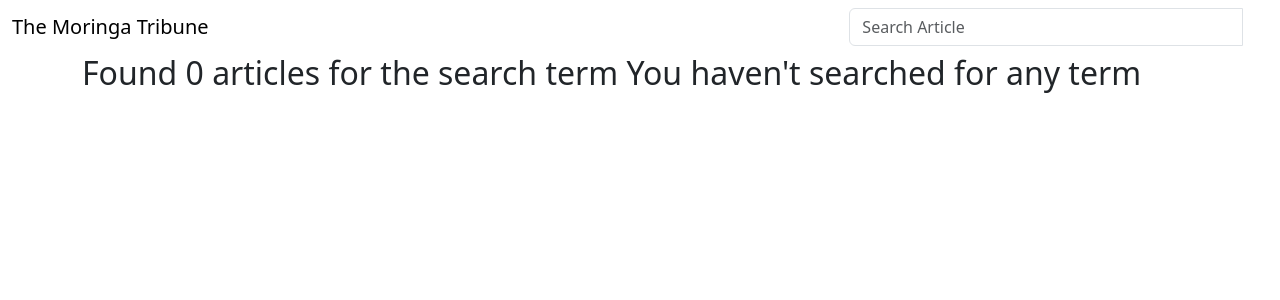
After one commit to Burence1/The-Moringa-Tribune, a Django app: page /search/ in a window 1280 px wide. The commit adds this page. Shown: the top 300 px of the page. Run offline with Django 3.2, Linux system fonts and the light colour scheme; some libraries are stand-ins or nearby versions.

Commit message:
add search logic

```diff
--- a/news/admin.py
+++ b/news/admin.py
@@ -1,8 +1,11 @@
 from django.contrib import admin
 from .models import Article,Editor,tags
+
+class ArticleAdmin(admin.ModelAdmin):
+  filter_horizontal=('tags',)
 
 # Register your models here.
 
 admin.site.register(Editor)
-admin.site.register(Article)
+admin.site.register(Article,ArticleAdmin)
 admin.site.register(tags)
--- /dev/null
+++ b/news/templates/all-news/search.html
@@ -0,0 +1,26 @@
+{%extends 'all-news/base.html'%}
+{% block content %}
+<div class="container">
+
+  <div class="row">
+    {% if articles%}
+    <h2>Found {{ articles|length }} of searched term {{message}}</h2>
+    {% else %}
+    <h2> Found 0 articles for the search term {{message}}</h2>
+    {% endif %}
+
+  </div>
+
+  <div class="row">
+
+    {% if articles %}
+    {% for article in articles %}
+    <div class="col-sm-6 col-md-3">
+      <h1>{{article.title}}</h1>
+      <p>{{article.post}}</p>
+    </div>
+    {% endfor %}
+    {% endif %}
+  </div>
+</div>
+{% endblock %}
--- a/news/templates/navbar.html
+++ b/news/templates/navbar.html
@@ -13,6 +13,22 @@
       <div class="navbar-header">
         <a class="navbar-brand" href="{% url 'newsToday' %}">The Moringa Tribune</a>
       </div>
+
+      <!-- Adding a search form  -->
+      <div class="col-sm-4 col-md-4 navbar-right">
+
+        <form class="navbar-form" role="search" action="{% url 'search_results' %}">
+
+          <div class="input-group">
+            <input type="text" class="form-control" placeholder="Search Article" name="article">
+            <div class="input-group-btn">
+              <button class="btn btn-default" type="submit"><i class="glyphicon glyphicon-search"></i></button>
+            </div>
+          </div>
+
+        </form>
+      </div>
+      <!-- search form end -->
     </div>
   </nav>
 </body>
--- a/news/urls.py
+++ b/news/urls.py
@@ -1,7 +1,8 @@
-from django.urls import path
+from django.urls import path,re_path
 from . import views
 
 urlpatterns = [
-  path('',views.news_of_day,name='newsToday'),
-  path('archives/(\d{4}-\d{2}-\d{2})/',views.past_days_news,name = 'pastNews')
+  path('',views.news_today,name='newsToday'),
+  re_path('archives/(\d{4}-\d{2}-\d{2})/',views.past_days_news,name = 'pastNews'),
+  path('search/',views.search_results,name='search_results')
 ]
--- a/news/views.py
+++ b/news/views.py
@@ -1,11 +1,13 @@
 from django.shortcuts import render,redirect
 from django.http import HttpResponse,Http404
 import datetime as dt
+from .models import Article
 
 # Create your views here.
-def news_of_day(request):
+def news_today(request):
   date=dt.date.today()
-  return render(request, 'all-news/today-news.html', {"date": date, })
+  news = Article.todays_news()
+  return render(request, 'all-news/today-news.html', {"date": date, "news":news})
 
 def convert_dates(dates):
   # Function that gets the weekday number for the date.
@@ -20,13 +22,28 @@ def convert_dates(dates):
 def past_days_news(request,past_date):
    #Converts data from the string Url
   try:
-      date=dt.datetime.strptime(past_date,'%y-%m-%d').date()
+      date=dt.datetime.strptime(past_date,'%Y-%m-%d').date()
   except ValueError:
       # Raise 404 error when ValueError is thrown
       raise Http404()
       assert False
 
-  if date==dt.date.today():
-    return redirect(news_of_day)
+  if date == dt.date.today():
+    return redirect(news_today)
 
-  return render(request, "all-news/past-news.html", {"date": date})
+  news = Article.days_news(date)
+  return render(request, "all-news/past-news.html", {'date':date,"news":news})
+
+
+def search_results(request):
+
+    if 'article' in request.GET and request.GET["article"]:
+        search_term = request.GET.get("article")
+        searched_articles = Article.search_by_title(search_term)
+        message = f"{search_term}"
+
+        return render(request, 'all-news/search.html', {"message": message, "articles": searched_articles})
+
+    else:
+        message = "You haven't searched for any term"
+        return render(request, 'all-news/search.html', {"message": message})
```
Also changed, not shown: news/models.py (+18 -1 lines), news/templates/all-news/past-news.html (+25 -1 lines), news/templates/all-news/today-news.html (+24 -2 lines), news/tests.py (+27 -0 lines), news/migrations/0005_rename_pub_time_article_pub_date.py (added).
